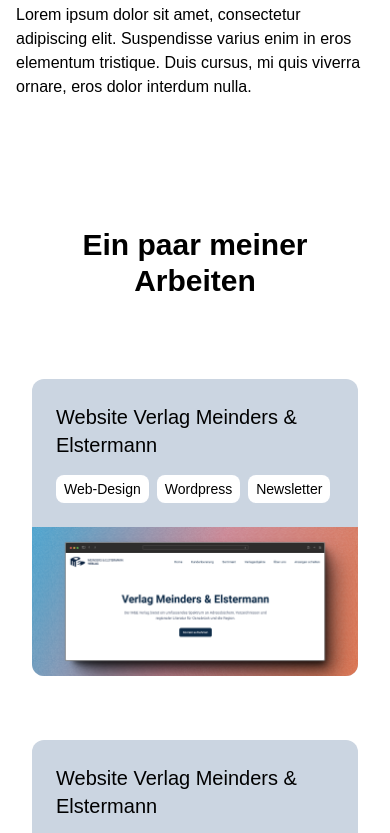
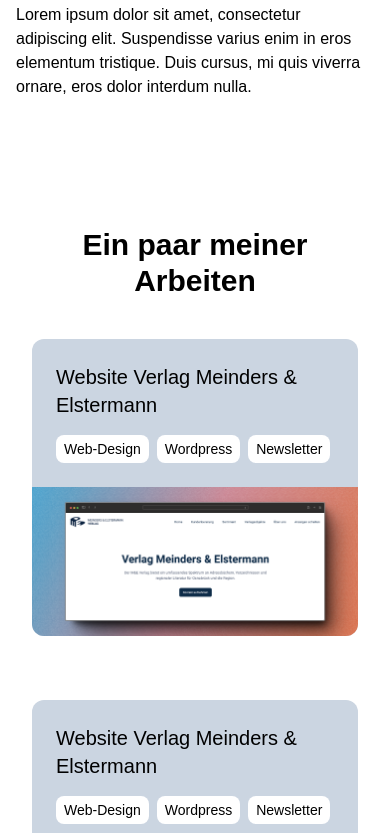
Before and after one commit to moritzmzu/portfolio, a website: page index.html in a window 390 px wide. Shown: the part 1765-2598 px from the top of the page. Drawn offline with Linux system fonts and the light colour scheme; a web font is replaced by a local one.

Commit message:
reduced spane in work section for mobile

```diff
--- a/index.html
+++ b/index.html
@@ -112,7 +112,7 @@
       </section>
       <section>
         <!--work section-->
-        <div class="flex flex-col px-8 md:px-16 py-16 md:py-28 gap-20">
+        <div class="flex flex-col px-8 md:px-16 py-16 md:py-28 gap-10 md:gap-20">
           <h2 class="text-3xl sm:text-4xl md:text-5xl  font-bold text-center">
             Ein paar meiner Arbeiten
           </h2>
```
